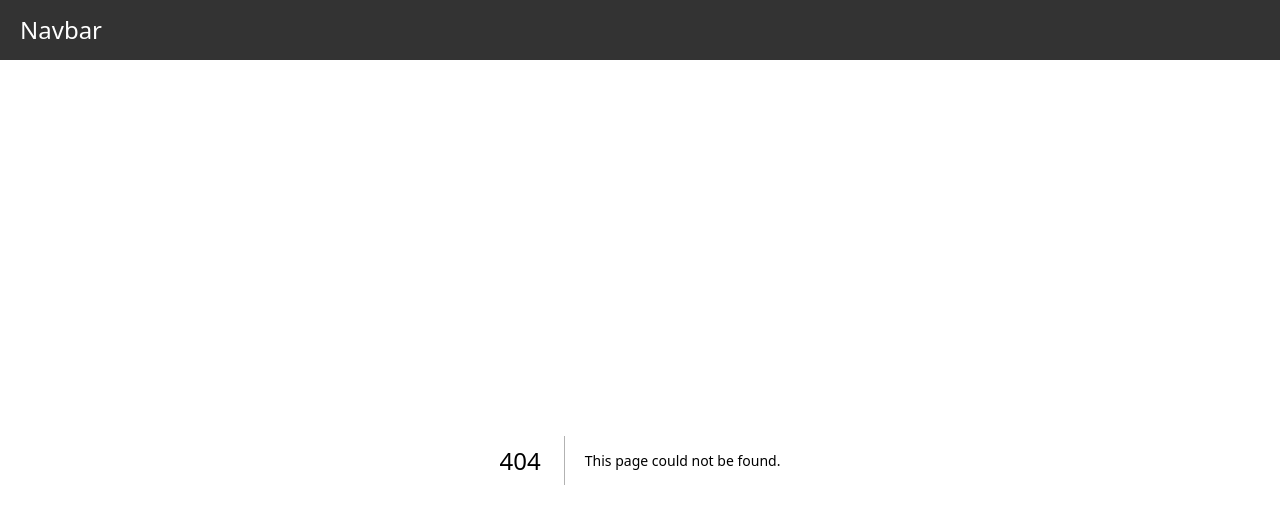
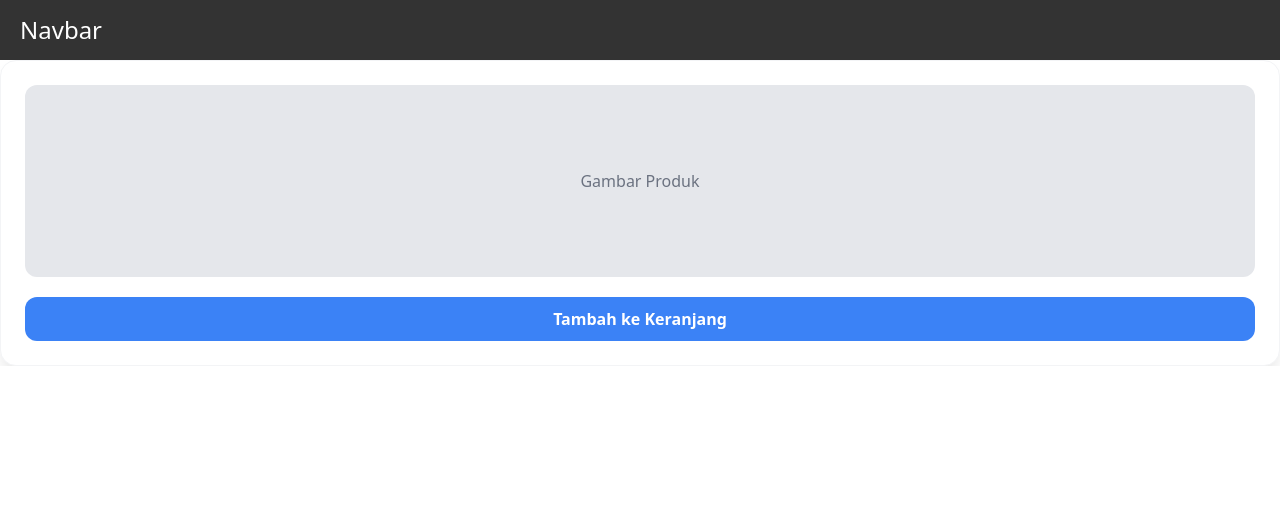
Before and after one commit to Ericharw/my-app, a Next.js app: page /views/produk/cardProduk in a window 1280 px wide. Before the commit this address had no page. Shown: the top 524 px of the page. Built offline with nearby package versions, Linux system fonts and the light colour scheme.

Commit message:
add: utility class

```diff
--- a/src/pages/views/produk/MainSection.tsx
+++ b/src/pages/views/produk/MainSection.tsx
@@ -1,19 +1,21 @@
 import styles from './produk.module.css';
+import ProductCard from './cardProduk';
 
 const MainSection = () => {
-  const products = ["Laptop Pro", "Smartphone X", "Wireless Earbuds"];
+  const products = [
+    { nama: "Laptop", harga: "Rp 15.000.000" },
+    { nama: "Smartphone", harga: "Rp 8.500.000" },
+    { nama: "Wireless Earbuds", harga: "Rp 1.200.000" }
+  ];
 
   return (
     <main className={styles.mainSection}>
-      <h2 style={{ marginBottom: '20px', borderBottom: '2px solid #3498db', display: 'inline-block' }}>
-        Daftar Produk Terpopuler
-      </h2>
+      <h1>Daftar Produk Terpopuler</h1>
+
       <div className={styles.grid}>
+
         {products.map((item, index) => (
-          <div key={index} className={styles.card}>
-            <h3 style={{ fontSize: '1.2rem', fontWeight: '600' }}>{item}</h3>
-            <p style={{ color: '#3498db', fontWeight: 'bold' }}>Rp 10.000.000</p>
-          </div>
+          <ProductCard key={index} nama={item.nama} harga={item.harga} />
         ))}
       </div>
     </main>
--- /dev/null
+++ b/src/pages/views/produk/cardProduk.tsx
@@ -0,0 +1,22 @@
+import styles from './produk.module.css';
+
+const ProductCard = ({ nama, harga }: { nama: string; harga: string }) => {
+  return (
+    <div className={styles.productCard}>
+
+      <div className={styles.imagePlaceholder}>
+        <span className={styles.imageText}>Gambar Produk</span>
+      </div>
+
+      <h3 className={styles.productTitle}>{nama}</h3>
+      <p className={styles.productPrice}>{harga}</p>
+
+      <button className={styles.productButton}>
+        Tambah ke Keranjang
+      </button>
+
+    </div>
+  );
+};
+
+export default ProductCard;
--- a/src/pages/views/produk/produk.module.css
+++ b/src/pages/views/produk/produk.module.css
@@ -1,5 +1,5 @@
 .hero {
-  background-color: #3498db; /* color-primary dari schema Anda */
+  background-color: #3498db;
   color: white;
   padding: 80px 20px;
   text-align: center;
@@ -13,7 +13,7 @@
 }
 
 .btnLogout {
-  background-color: #e74c3c; /* color-accent dari schema Anda */
+  background-color: #e74c3c;
   color: white;
   padding: 10px 25px;
   border-radius: 50px;
@@ -46,3 +46,66 @@
   box-shadow: 0 2px 10px rgba(0,0,0,0.05);
   text-align: center;
 }
+
+
+.productCard {
+  background-color: #ffffff;
+  padding: 1.5rem;
+  border-radius: 1rem;
+  box-shadow: 0 10px 15px -3px rgba(0, 0, 0, 0.1);
+  border: 1px solid #f3f4f6;
+  transition: all 0.3s ease;
+}
+
+
+.productCard:hover {
+  box-shadow: 0 25px 50px -12px rgba(0, 0, 0, 0.25);
+  transform: translateY(-8px);
+}
+
+.imagePlaceholder {
+  width: 100%;
+  height: 12rem;
+  background-color: #e5e7eb;
+  border-radius: 0.75rem;
+  margin-bottom: 1.25rem;
+  display: flex;
+  align-items: center;
+  justify-content: center;
+}
+
+.imageText {
+  color: #6b7280;
+  font-weight: 500;
+}
+
+.productTitle {
+  font-size: 1.25rem;
+  font-weight: 700;
+  color: #1f2937;
+  margin-bottom: 0.25rem;
+}
+
+.productPrice {
+  color: #2563eb;
+  font-weight: 800;
+  font-size: 1.125rem;
+  margin-bottom: 1rem;
+}
+
+
+.productButton {
+  width: 100%;
+  background-color: #3b82f6;
+  color: #ffffff;
+  font-weight: 600;
+  padding: 0.625rem 0;
+  border-radius: 0.75rem;
+  border: none;
+  cursor: pointer;
+  transition: background-color 0.3s ease;
+}
+
+.productButton:hover {
+  background-color: #1d4ed8;
+}
```
